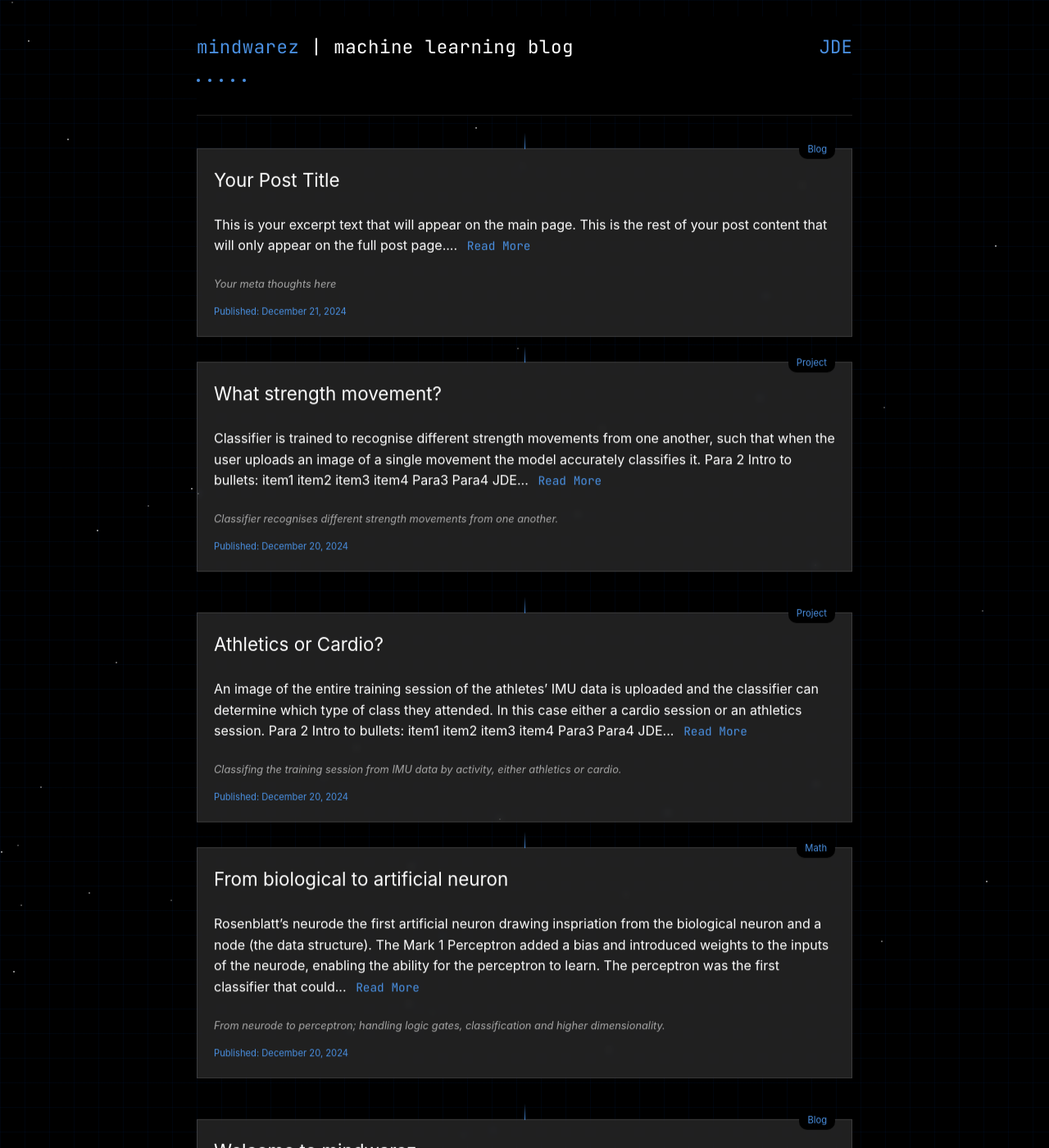
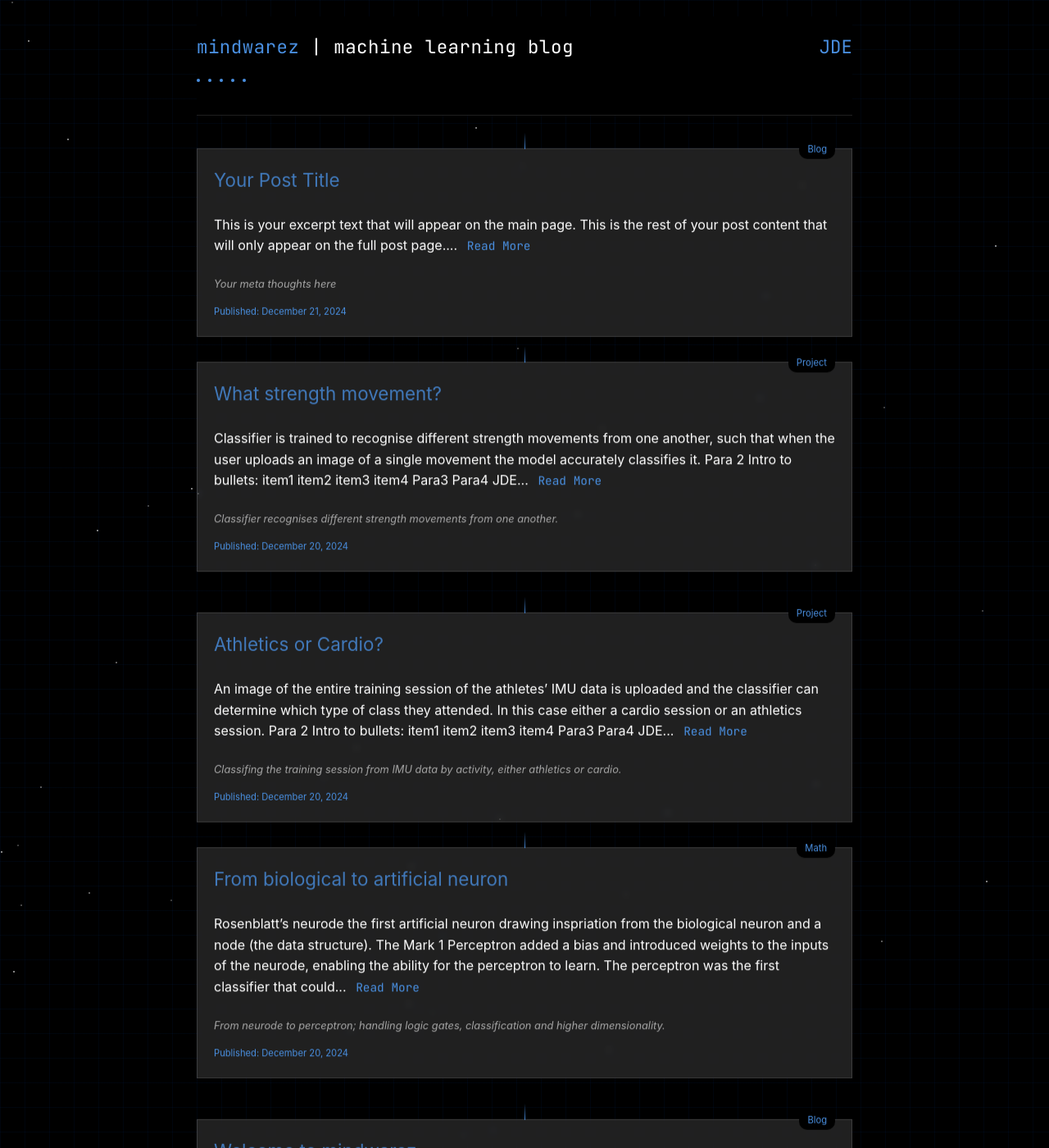
Before and after one commit to jamesbychance/mindwarez, a Jekyll site: the page built from index.html, in a window 1280 px wide and 1400 px high. Shown: the whole window at 82% size. Built offline with Jekyll 4.4.1, drawn with Linux system fonts in a browser that asks for light colours.

Commit message:
updated the title to blue and added cell border highlight

```diff
--- a/assets/css/styles.css
+++ b/assets/css/styles.css
@@ -119,12 +119,12 @@
     backdrop-filter: blur(5px);
     animation: float 6s infinite ease-in-out;
     position: relative;
-    transition: transform 0.3s ease, box-shadow 0.3s ease;
+    transition: transform 0.3s ease, box-shadow 0.3s ease, border-color 0.3s ease;
 }
 
 .feed-item:hover {
-    transform: translateY(-5px) scale(1.01);
-    box-shadow: 0 10px 30px rgba(74, 144, 226, 0.1);
+    border-color: var(--accent-blue);
+    box-shadow: 0 0 20px rgba(74, 144, 226, 0.15);
 }
 
 .feed-item:nth-child(odd) {
@@ -188,31 +188,16 @@
 }
 
 h2 a {
-    position: relative;
-    color: var(--interface-white);
+    color: var(--accent-blue);
     text-decoration: none;
     transition: all 0.3s ease;
-    padding-right: 0.8em;
-}
-
-h2 a::after {
-    content: '→';
-    position: absolute;
-    right: 0;
-    opacity: 0;
-    transform: translateX(-5px);
-    transition: all 0.3s ease;
-    color: var(--accent-blue);
-    font-size: 0.9em;
+    cursor: pointer;
+    opacity: 0.8;
 }
 
 h2 a:hover {
-    color: var(--accent-blue);
-}
-
-h2 a:hover::after {
-    opacity: 0.8;
-    transform: translateX(0);
+    opacity: 1;
+    text-decoration: underline;
 }
 
 .meta-thoughts {
```
